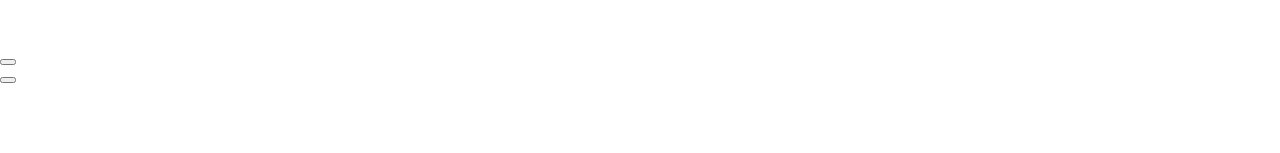
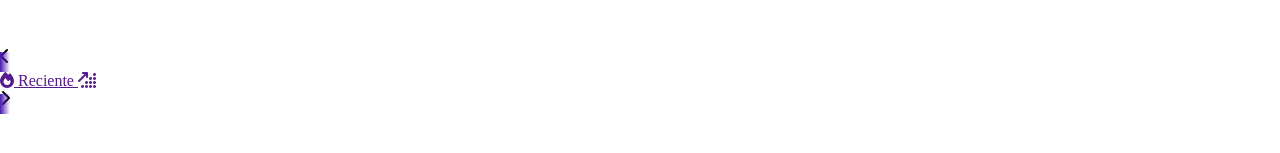
Before and after one commit to kmx98/Cart-Marius, an Angular app: page / in a window 1280 px wide. Shown: the part 453-606 px from the top of the page. Built offline with nearby package versions, Linux system fonts and the light colour scheme.

Commit message:
barra de generos

```diff
--- a/src/app/app.component.html
+++ b/src/app/app.component.html
@@ -15,13 +15,7 @@
         <app-advertisement-banner></app-advertisement-banner>
 
         <!-- div de targetas de categorias para consolas PSN, XBOX o Steam, etc. -->
-         <div>
-            <button></button>
-
-            <nav></nav>
-
-            <button></button>
-         </div>
+         <app-options-bar></app-options-bar>
 
          <!-- div de secciones como recientes visto recientemente, Lo recomendado, etc. -->
         <div></div>
--- a/src/app/app.component.ts
+++ b/src/app/app.component.ts
@@ -2,12 +2,14 @@ import { Component } from '@angular/core';
 import { RouterOutlet } from '@angular/router';
 import { NavbarComponent } from './components/navbar/navbar.component';
 import { AdvertisementBannerComponent } from './components/advertisement-banner/advertisement-banner.component';
+import { OptionsBarComponent } from './components/options-bar/options-bar.component';
 
 @Component({
   selector: 'app-root',
   imports: [RouterOutlet,
             NavbarComponent,
-            AdvertisementBannerComponent],
+            AdvertisementBannerComponent,
+            OptionsBarComponent],
   templateUrl: './app.component.html',
   styleUrl: './app.component.css'
 })
--- /dev/null
+++ b/src/app/components/options-bar/options-bar.component.css
@@ -0,0 +1,20 @@
+.xoKC1D {
+    z-index: 1;
+    position: relative;
+    background: none;
+    border: 0;
+    padding: 10px;
+    transition-duration: 250ms;
+    transition-property: color, opacity, background;
+    align-self: stretch;
+    background: rgba(0, 0, 0, 0);
+}
+
+.xoKC1D:first-child {
+    margin-left: -20px;
+    background-image: linear-gradient(90deg, #4618AC 50%, transparent);
+}
+
+.xoKC1D[disabled] {
+    color: #9385b2;
+}
--- /dev/null
+++ b/src/app/components/options-bar/options-bar.component.html
@@ -0,0 +1,24 @@
+<div>
+
+    <i class="fa-solid fa-chevron-left">
+            <button type="button" class="xoKC1D" aria-label="Mostrar categorías anteriores" disabled=""></button>
+    </i>
+
+    <!-- Como solo sera un carro de compras sencillo, es mejor no meter consolas porque tu Base de datos no cuenta con
+     informacion de las consolas de los juegos porque son de steam en su mayoria, entonces en las opciones coloca cosas como
+     los generos, accion, disparos, etc. -->
+    <nav>
+        <a href="">
+            <i class="fa-solid fa-fire"></i>
+            Reciente
+        </a>
+        <a href="">
+            <i class="fa-solid fa-arrow-up-right-dots"></i>
+
+        </a>
+    </nav>
+
+    <i class="fa-solid fa-chevron-right">
+        <button type="button" class="xoKC1D" aria-label="Mostrar categorías anteriores" disabled=""></button>
+    </i>
+</div>
```
Also changed, not shown: src/app/components/options-bar/options-bar.component.ts (added, +12 -0 lines).
